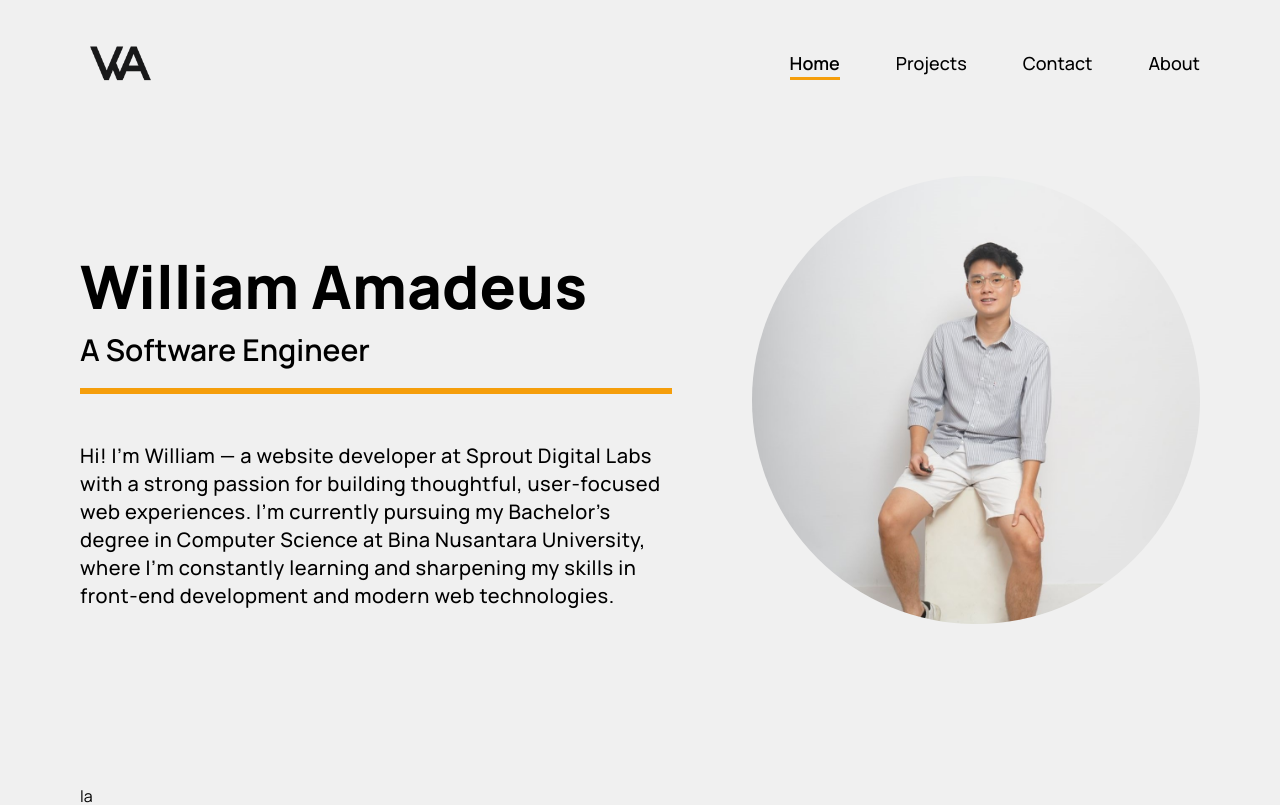
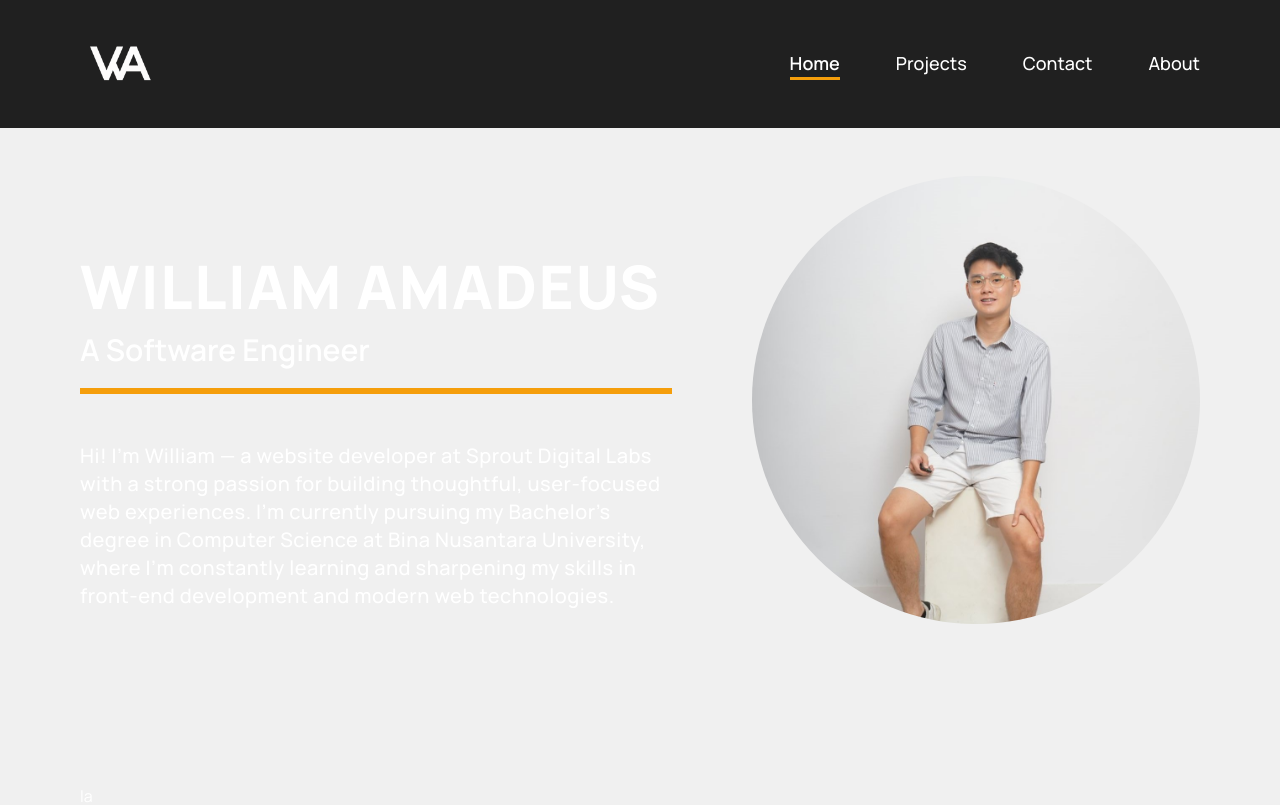
Before and after one commit to williamamadeusss/portfolio-william, a Next.js app: page / in a window 1280 px wide. Shown: the top 805 px of the page. Built offline with nearby package versions, Linux system fonts and the light colour scheme.

Commit message:
minor changes

```diff
--- a/src/app/components/content/biodata-section.tsx
+++ b/src/app/components/content/biodata-section.tsx
@@ -8,7 +8,9 @@ export default function BiodataSection() {
     <div className="flex flex-col gap-10 lg:flex-row lg:gap-20">
       <div className="flex flex-col gap-12 pt-10 lg:w-3/5 lg:pt-20">
         <div className="flex h-fit flex-col gap-4 border-b-[6px] border-primary pb-5">
-          <h1 className="text-6xl font-extrabold">William Amadeus</h1>
+          <h1 className="text-6xl font-extrabold tracking-wide">
+            WILLIAM AMADEUS
+          </h1>
           <p className="text-3xl font-semibold">A Software Engineer</p>
         </div>
 
--- a/src/app/components/navbar.tsx
+++ b/src/app/components/navbar.tsx
@@ -39,10 +39,10 @@ export default function NavHeader() {
   }
 
   return (
-    <nav className="bg-background sticky top-0 z-50 flex justify-between px-6 py-6 lg:items-center lg:px-20">
+    <nav className="sticky top-0 z-50 flex justify-between bg-[#202020] px-6 py-6 lg:items-center lg:px-20">
       <Link href="/">
         <Image
-          src="/images/will-logo-white.png"
+          src="/images/will-invis-white.png"
           alt="logo"
           className="aspect-square w-20"
         />
--- a/src/app/layout.tsx
+++ b/src/app/layout.tsx
@@ -24,8 +24,10 @@ export default function RootLayout({
   return (
     <html lang="en">
       <body className={manrope.className}>
-        <NavHeader />
-        {children}
+        <div className="text-white">
+          <NavHeader />
+          {children}
+        </div>
       </body>
     </html>
   );
```
Also changed, not shown: public/images/will-invis-white.png (added).
